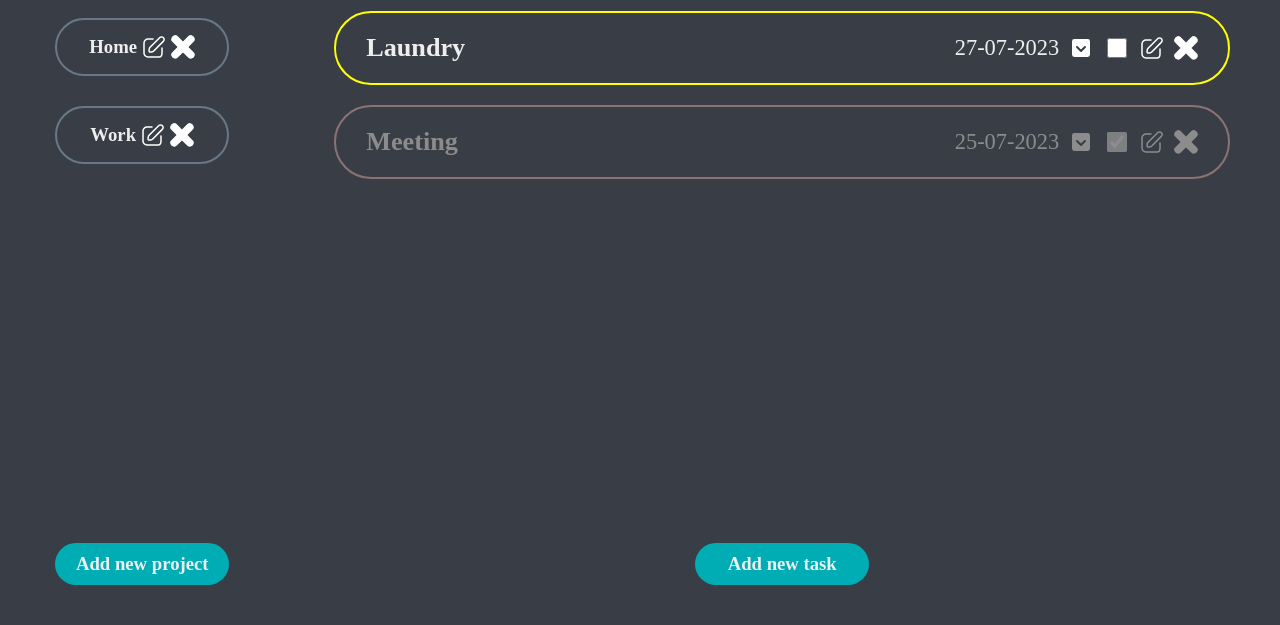
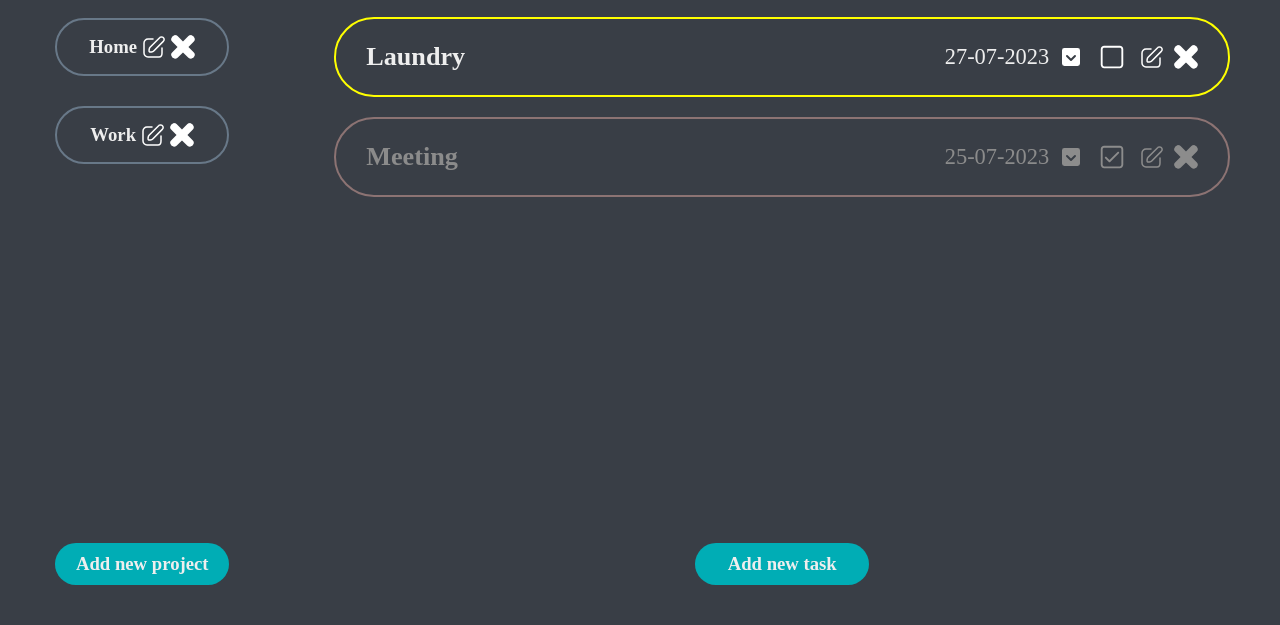
Before and after one commit to Kacegz/Todo-List, a website built with webpack: page dist/index.html in a window 1280 px wide. Shown: the part 193-818 px from the top of the page. Built offline with nearby package versions, Linux system fonts and the light colour scheme.

Commit message:
Change styling for checkbox

```diff
--- a/src/style.css
+++ b/src/style.css
@@ -209,3 +209,15 @@ input[type="date"]{
     background-color: #4c5763;
 
 }
+input[type="checkbox"]{
+    appearance: none;
+    background-image: url(assets/unchecked.svg);
+    background-size: contain;
+    width: 30px;
+    height: 30px;
+}
+input[type="checkbox"]:checked{
+    appearance: none;
+    background-image: url(assets/checked.svg);
+    background-size:contain;
+}
```
